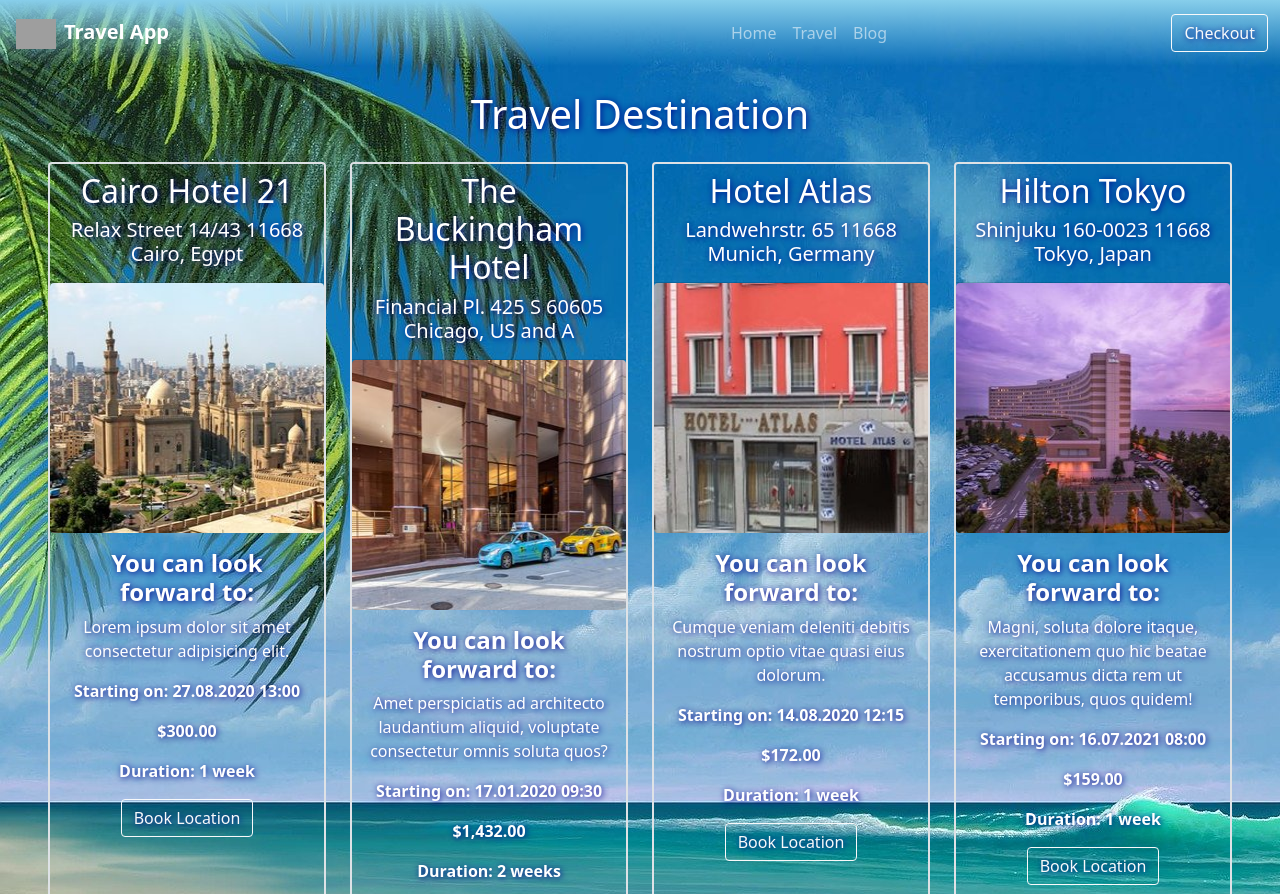
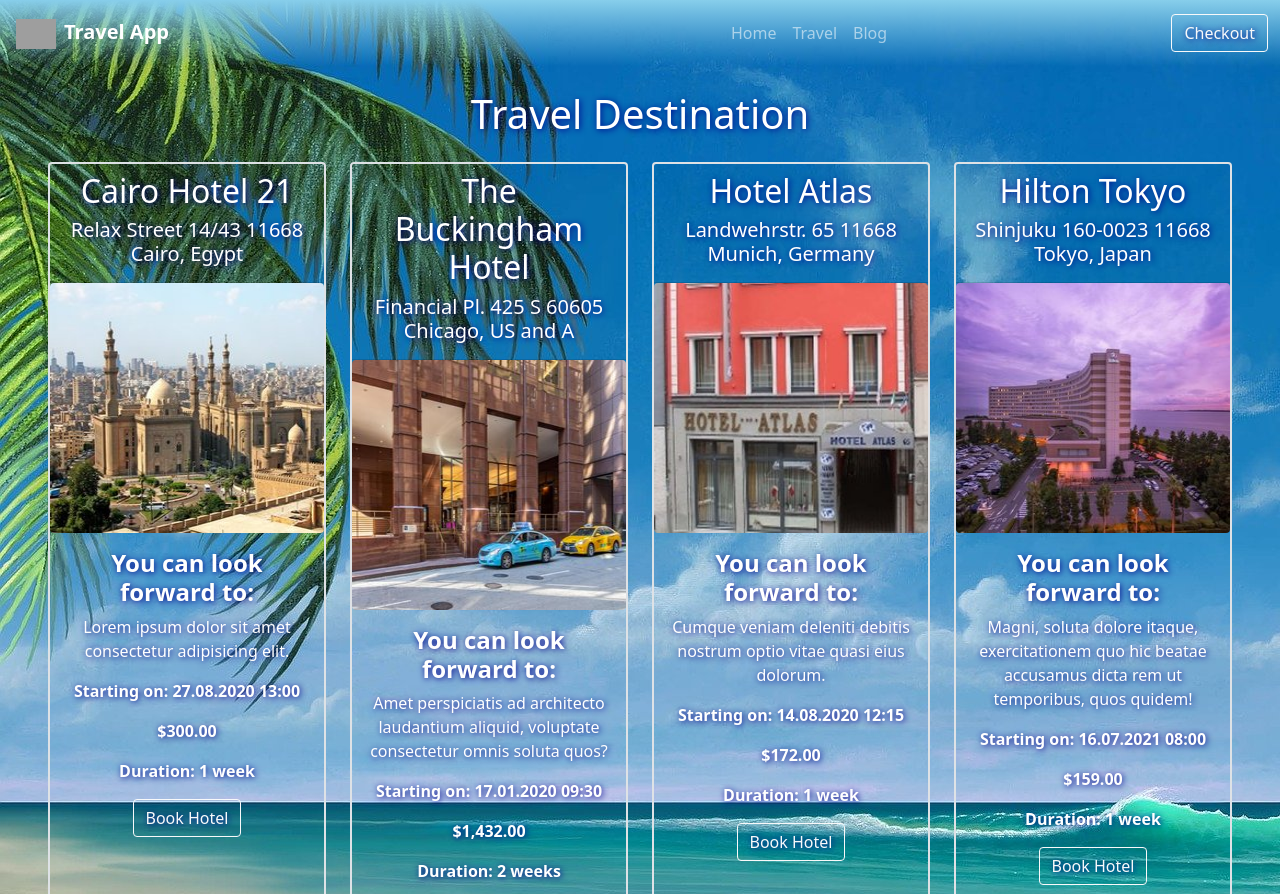
Before and after one commit to philipm92/FE21-CR06-Philip, an Angular app in the folder travel-app/: page /travel in a window 1280 px wide. Shown: the top 894 px of the page. Built offline with nearby package versions, Linux system fonts and the light colour scheme; grey boxes are pictures that could not be loaded.

Commit message:
button name change

```diff
--- a/travel-app/src/app/travel/travel.component.html
+++ b/travel-app/src/app/travel/travel.component.html
@@ -25,7 +25,7 @@
                     </strong>
                 </p>
                 <div class="text-center m-0 p-0">
-                    <a (click)="AddToCart(travelId)" class="btn btn-outline-light own-btn">Book Location</a>
+                    <a (click)="AddToCart(travelId)" class="btn btn-outline-light own-btn">Book Hotel</a>
                 </div>
             </div>
             <!-- <div class="card-footer h6 text-center text-muted">
```
